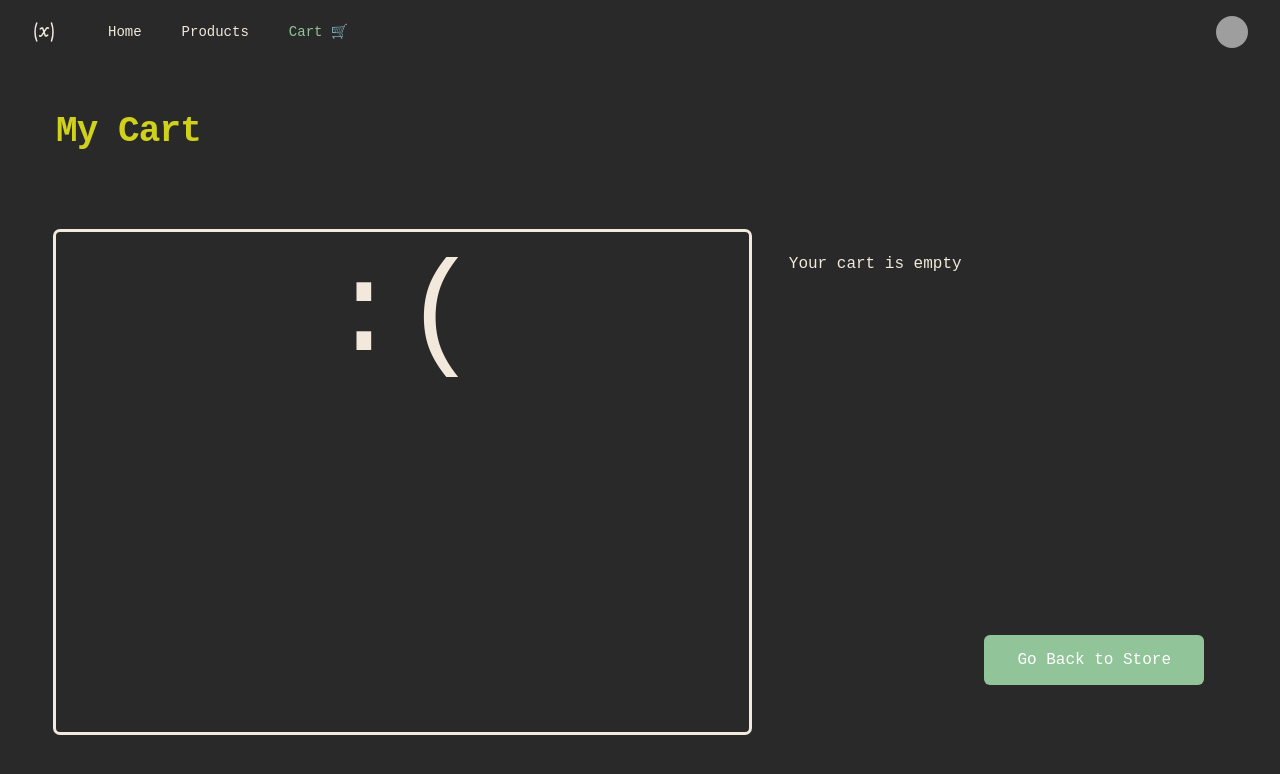
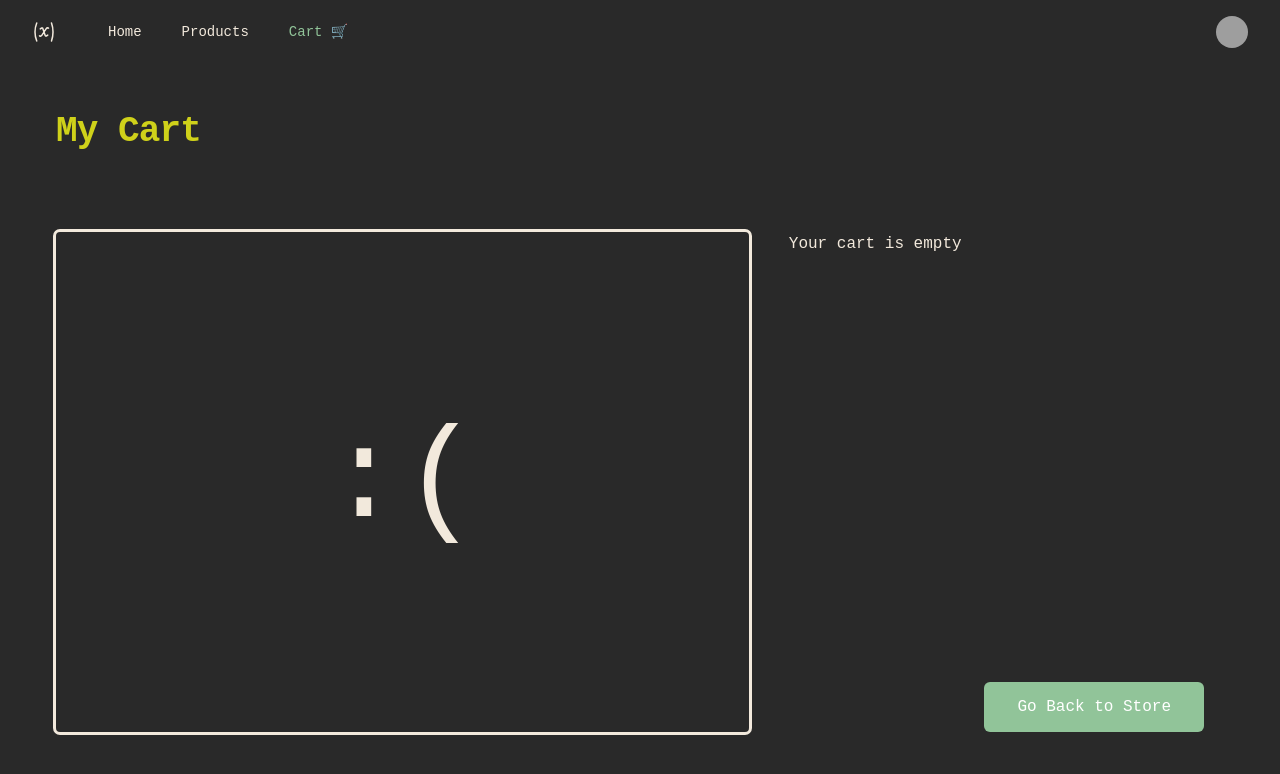
Before and after one commit to lukeconnolly2/Ai-Store, a React (Vite) app in the folder frontend/: page /cart in a window 1280 px wide. Shown: the top 774 px of the page. Built offline with nearby package versions, Linux system fonts and the light colour scheme; grey boxes are pictures that could not be loaded.

Commit message:
Updated styling in Cart container

```diff
--- a/frontend/src/pages/Cart.jsx
+++ b/frontend/src/pages/Cart.jsx
@@ -8,30 +8,28 @@ import { ProductPreview } from "./ProductPreview"
 export default function Cart() {
   const {cartItems, cartTotal} = useContext(ShopContext)
   return (
-    <div className="h-screen md:h-[80vh] w-full px-5  md:px-10 pt-10">
+    <div className="h-[80vh] w-full px-5  md:px-10 pt-10">
       <div className="h-1/5">
         <h2 className="font text-2xl font-bold tracking-tight text-alt sm:text-4xl">My Cart</h2>
       </div>
       <div className="h-5/6 grid grid-cols-1 md:grid-cols-5 gap-5">
         <div className="h-full col-span-3 outline outline-offset-0 outline-3 p-5 outline-primary rounded"> {
           cartTotal() === 0?
-            <p className="font text-9xl text-center">:(</p> :
+            <div className="h-full flex justify-center items-center"><p className="font text-9xl text-center">:(</p></div> :
             TESTPRODUCTSALL.filter((prod) => (cartItems[prod.id] > 0)).map((prod) => (
-              <ProductPreview product={prod} />
+              <ProductPreview product={prod}/>
             ))
         } </div>
-        <div className="h-full col-span-2 p-5">
-          <div className="w-full h-5/6">
-            <div> {
-              cartTotal() === 0 ?
-                <div>Your cart is empty</div> :
-                <div>Your current total is:<div className="font text-4xl text-center">€{cartTotal()}</div></div>
-              } </div>
-          </div>
-          <div className="w-full h-1/6 text-right align-bottom">{
+        <div className="h-full col-span-2 px-5">
+          <div className="w-full h-5/6"> {
             cartTotal() === 0 ?
-              <Link to="/products" class="inline-block rounded-md border border-transparent bg-secondary py-3 px-8 text-center font-medium text-white hover:bg-secondary">Go Back to Store</Link> :
-              <Link to="/checkout" class="inline-block rounded-md border border-transparent bg-secondary py-3 px-8 text-center font-medium text-white hover:bg-secondary">Go to Checkout</Link>
+              <div>Your cart is empty</div> :
+              <div>Your current total is:<div className="font text-4xl text-center">€{cartTotal()}</div></div>
+            } </div>
+          <div className="w-full h-1/6 flex items-end justify-end">{
+            cartTotal() === 0 ?
+              <Link to="/products" class="h-fit inline-block rounded-md border border-transparent bg-secondary py-3 px-8 text-center font-medium text-white hover:bg-secondary">Go Back to Store</Link> :
+              <Link to="/checkout" class="h-fit inline-block rounded-md border border-transparent bg-secondary py-3 px-8 font-medium text-white hover:bg-secondary text-right">Go to Checkout</Link>
           }
           </div>
         </div>
```
